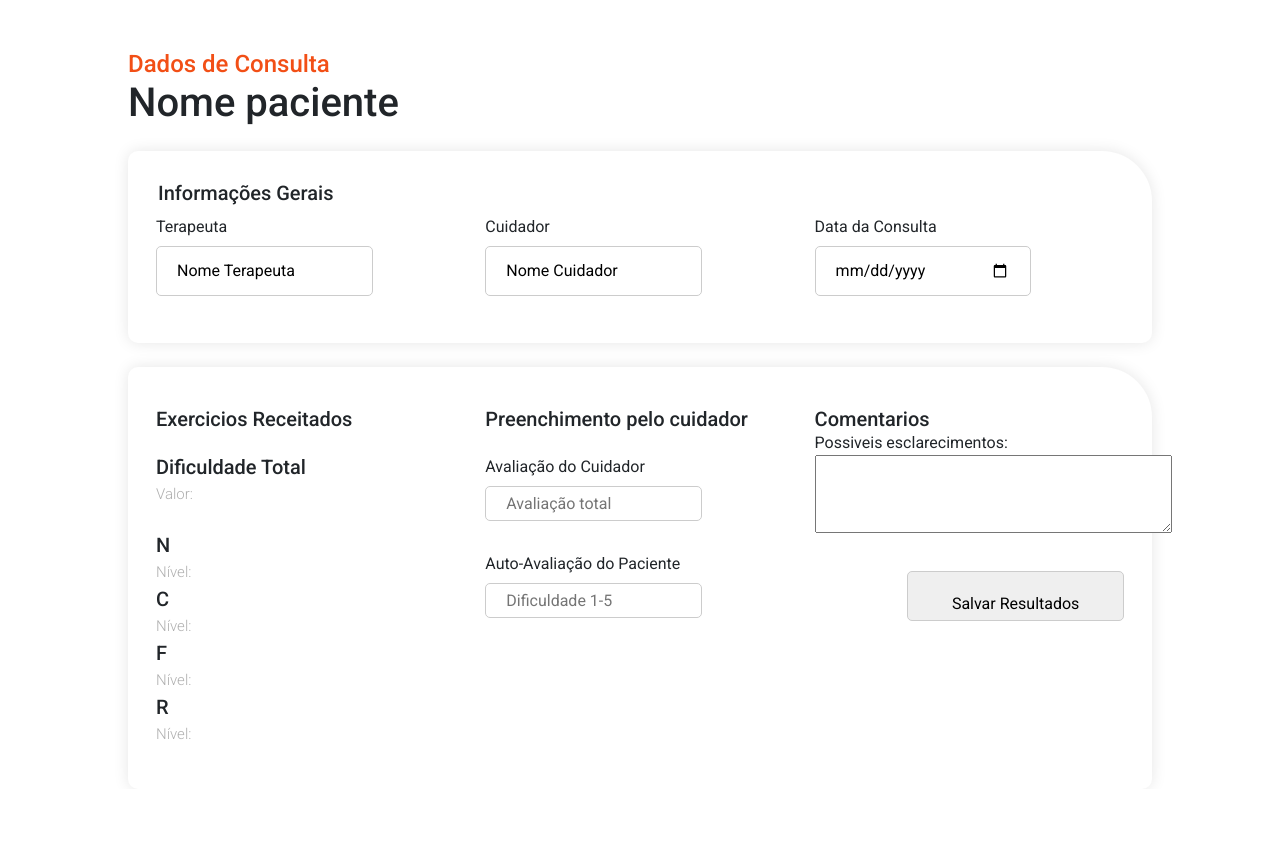
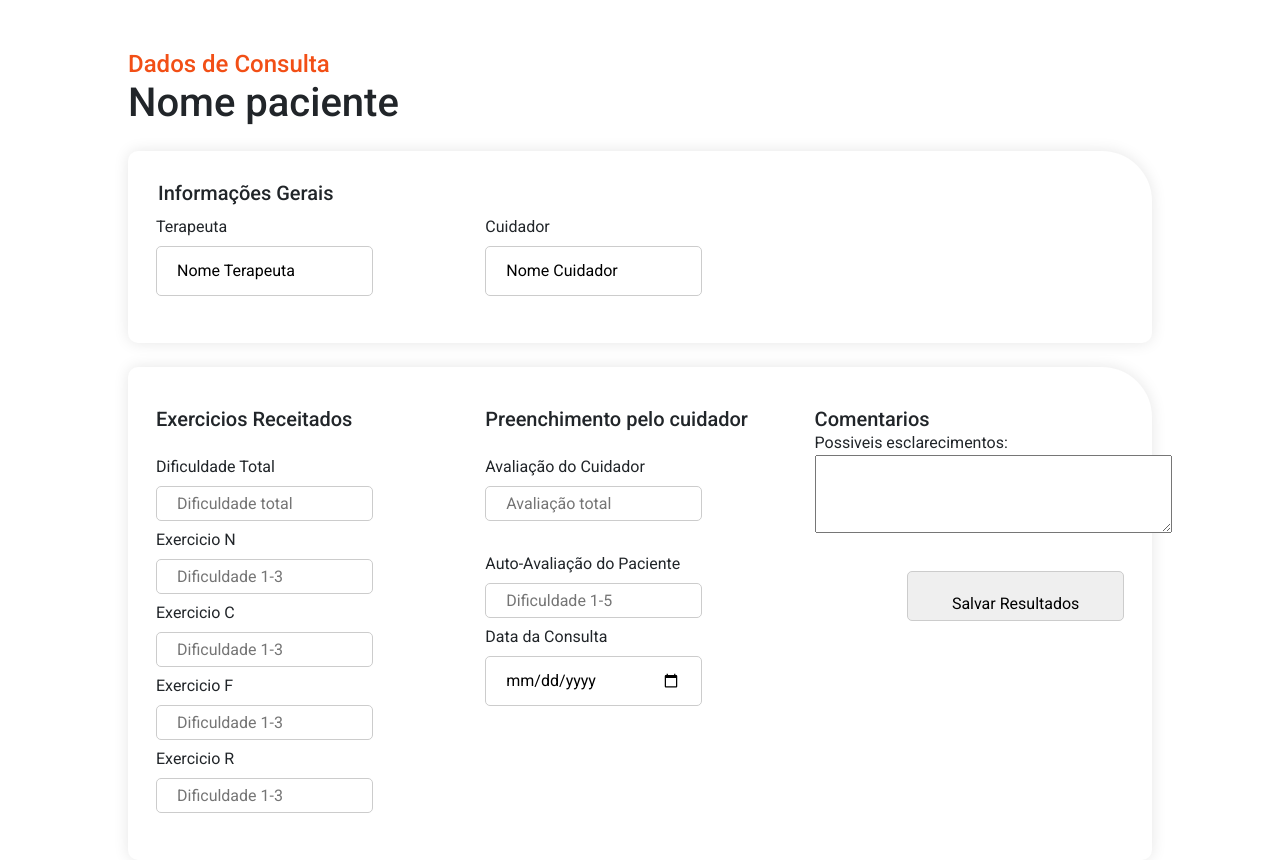
Before and after one commit to bcjorge/rehabsim, a PHP site: page /consulta.php in a window 1280 px wide. Shown: the part 100-960 px from the top of the page. Before the commit the page ends 839 px from the top, so only its background shows below. Run offline with PHP 8.4, Linux system fonts and the light colour scheme; some libraries are stand-ins or nearby versions.

Commit message:
Queries consulta da parte do terapeuta feitas

```diff
--- a/rehabsim/consulta.php
+++ b/rehabsim/consulta.php
@@ -105,8 +105,7 @@
                 <input type="text" name="cuidador" value="Nome Cuidador<?php //echo $data['morada']?>"><br>
             </div>
             <div class="column c3">
-                <label for="data">Data da Consulta</label><br>
-                <input type="date" name="data" value="Data<?php //echo $data['morada']?>"><br>
+
             </div>
         </div>
     </div>
@@ -116,11 +115,18 @@
             <div class="column c1">
                 <h5> Exercicios Receitados  </h5>
                 <br>
-                <h5> Dificuldade Total <?php //echo $rows['ex_type']?> </h5> <p>Valor:<?php //echo $rows['n_dif']?></p><br>
-                <h5> N <?php //echo $rows['ex_type']?> </h5> <p>Nível:<?php //echo $rows['n_dif']?></p>
-                <h5> C <?php //echo $rows['ex_type']?></h5> <p> Nível:</p>
-                <h5> F </h5> <?php //echo $rows['ex_type']?><p> Nível:</p>
-                <h5> R </h5> <p> Nível:</p>
+                <label for="dif_total">Dificuldade Total</label><br>
+                <input class="inputresult" name="dif_total" type="number" placeholder="Dificuldade total"><br>
+                <label for="ex_n">Exercicio N</label><br>
+                <input class="inputresult" name="ex_n" type="number" placeholder="Dificuldade 1-3"><br>
+                <label for="ex_c">Exercicio C</label><br>
+                <input class="inputresult" name="ex_c" type="number" placeholder="Dificuldade 1-3"><br>
+                <label for="ex_f">Exercicio F</label><br>
+                <input class="inputresult" name="ex_f" type="number" placeholder="Dificuldade 1-3"><br>
+                <label for="ex_r">Exercicio R</label><br>
+                <input class="inputresult" name="ex_r" type="number" placeholder="Dificuldade 1-3"><br>
+
+
             </div>
             <div class="column c2">
                 <h5> Preenchimento pelo cuidador </h5>
@@ -132,6 +138,8 @@
                 <label for="auto-avaliacao">Auto-Avaliação do Paciente</label><br>
                 <input class="inputresult" name="auto_avaliacao" type="number" placeholder="Dificuldade 1-5">
                 <br>
+                <label for="data">Data da Consulta</label><br>
+                <input type="date" name="data" value="Data<?php //echo $data['morada']?>"><br>
             </div>
             <div class="column c3">
                 <h5> Comentarios</h5>
```
Also changed, not shown: rehabsim/pag_terapeuta.php (+41 -8 lines).
